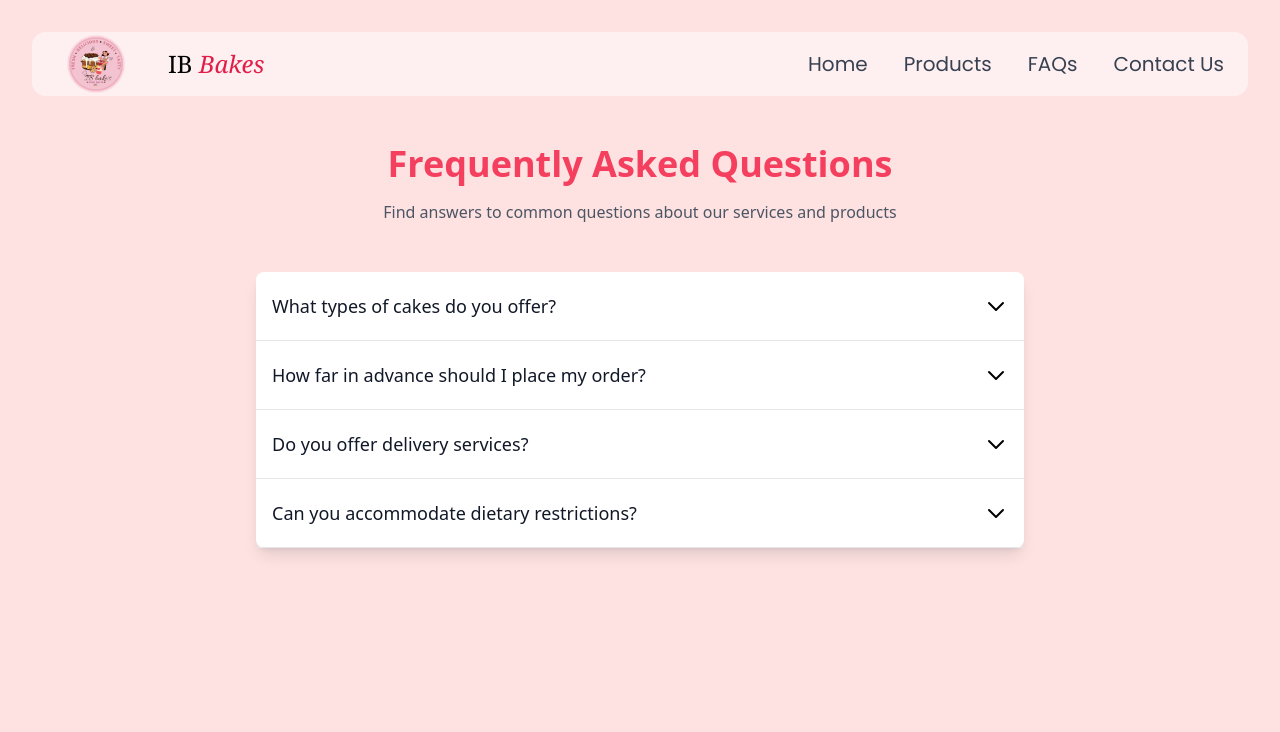
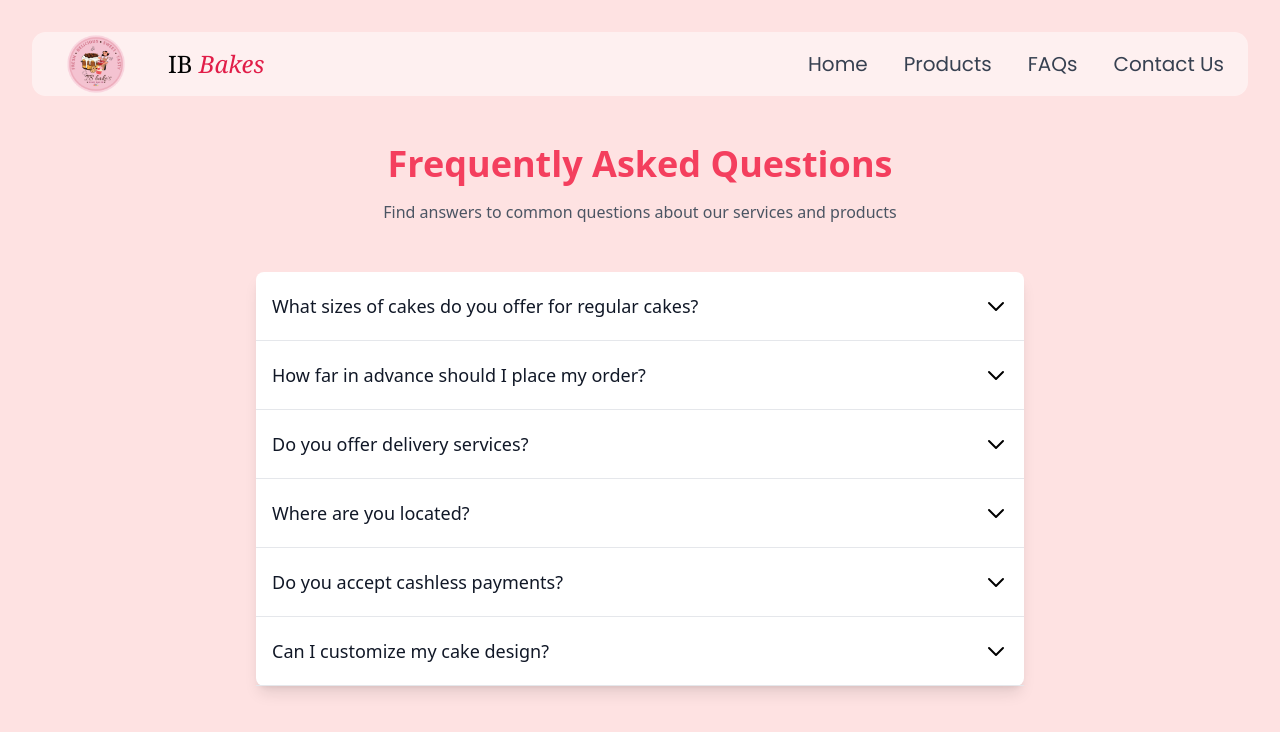
Before and after one commit to Valiantic/IB-Bakes, a React (Vite) app: page /faqs in a window 1280 px wide. Shown: the top 732 px of the page. Built offline with nearby package versions, Linux system fonts and the light colour scheme; a web font is replaced by a local one.

Commit message:
Format FAQ's Section

```diff
--- a/src/components/HighlightProduct.jsx
+++ b/src/components/HighlightProduct.jsx
@@ -13,7 +13,6 @@ const ProductCard = ({ id, image, price, title, description }) => (
     <div className="p-4 flex flex-col flex-grow">
       <h3 className="text-lg font-semibold mb-2">{title}</h3>
       <p className="text-sm text-gray-500 flex-grow">{description}</p>
-      <p className="text-rose-500 font-medium my-2">{price}</p>
       <Link to={`/products/${id}`}>
         <button className="w-full bg-rose-400 text-white font-semibold py-2 rounded-lg hover:bg-rose-600 transition-colors">
           Check-Out
--- a/src/pages/FAQs.jsx
+++ b/src/pages/FAQs.jsx
@@ -7,24 +7,40 @@ import ScrollToTop from '../components/ScrollToTop'
 
 const FAQData = [
   {
-    question: "What types of cakes do you offer?",
-    answer: "We offer a wide variety of cakes including custom birthday cakes, wedding cakes, cupcakes, and specialty desserts. All our cakes are freshly baked using premium ingredients."
+    question: " What sizes of cakes do you offer for regular cakes?",
+    answer: "We have the following sizes available for our regular cakes:\n\n• 4x4 inches (Bento Cake – perfect for personal treats or gifts)\n• 7x3 inches (great for small gatherings)\n• 7x5 inches (ideal for medium-sized celebrations)\n• 7x7 inches (perfect for larger parties or sharing with family and friends)"
   },
   {
     question: "How far in advance should I place my order?",
-    answer: "We recommend placing orders at least 48-72 hours in advance for regular cakes, and 2-3 weeks for wedding or special event cakes to ensure availability."
+    answer: "We recommend placing your order 48 to 72 hours in advance to ensure availability. For rush orders placed within 24 hours, a rush fee will be applied. This helps us prioritize your order and maintain the quality you deserve."
   },
   {
     question: "Do you offer delivery services?",
-    answer: "Yes, we offer delivery services within the city limits. Delivery fees vary based on location. Please contact us for specific delivery rates to your area."
+    answer: "Currently, we do not offer delivery. However, you can:\n\n• Pick up your order from our location\n• Meet up at an agreed-upon spot within a specific radius (fees may apply)"
   },
   {
-    question: "Can you accommodate dietary restrictions?",
-    answer: "Yes, we offer various options including gluten-free, vegan, and sugar-free cakes. Please specify your dietary requirements when placing your order."
+    question: "Where are you located?",
+    answer: "We are located at 537 Lower Moonlight, Gregoria De Jesus GMA, Cavite."
+  },
+  {
+    question: "Do you accept cashless payments?",
+    answer: "Yes, we accept payments through Maya and GCash for your convenience."
+  },
+  {
+    question: "Can I customize my cake design?",
+    answer: "Absolutely! We specialize in custom cakes. Share your design ideas, themes, or inspirations, and we’ll bring them to life."
   }
 ];
 
 const FAQItem = ({ question, answer, isOpen, onClick }) => {
+  // Convert \n to <br> tags
+  const formattedAnswer = answer.split('\n').map((line, i) => (
+    <React.Fragment key={i}>
+      {line}
+      {i < answer.split('\n').length - 1 && <br />}
+    </React.Fragment>
+  ));
+
   return (
     <div className="border-b border-gray-200">
       <button
@@ -43,10 +59,10 @@ const FAQItem = ({ question, answer, isOpen, onClick }) => {
       </button>
       <div
         className={`overflow-hidden transition-all duration-200 ${
-          isOpen ? 'max-h-48' : 'max-h-0'
+          isOpen ? 'max-h-96' : 'max-h-0'
         }`}
       >
-        <p className="p-4 text-gray-600">{answer}</p>
+        <p className="p-4 text-gray-600 text-justify">{formattedAnswer}</p>
       </div>
     </div>
   );
```
